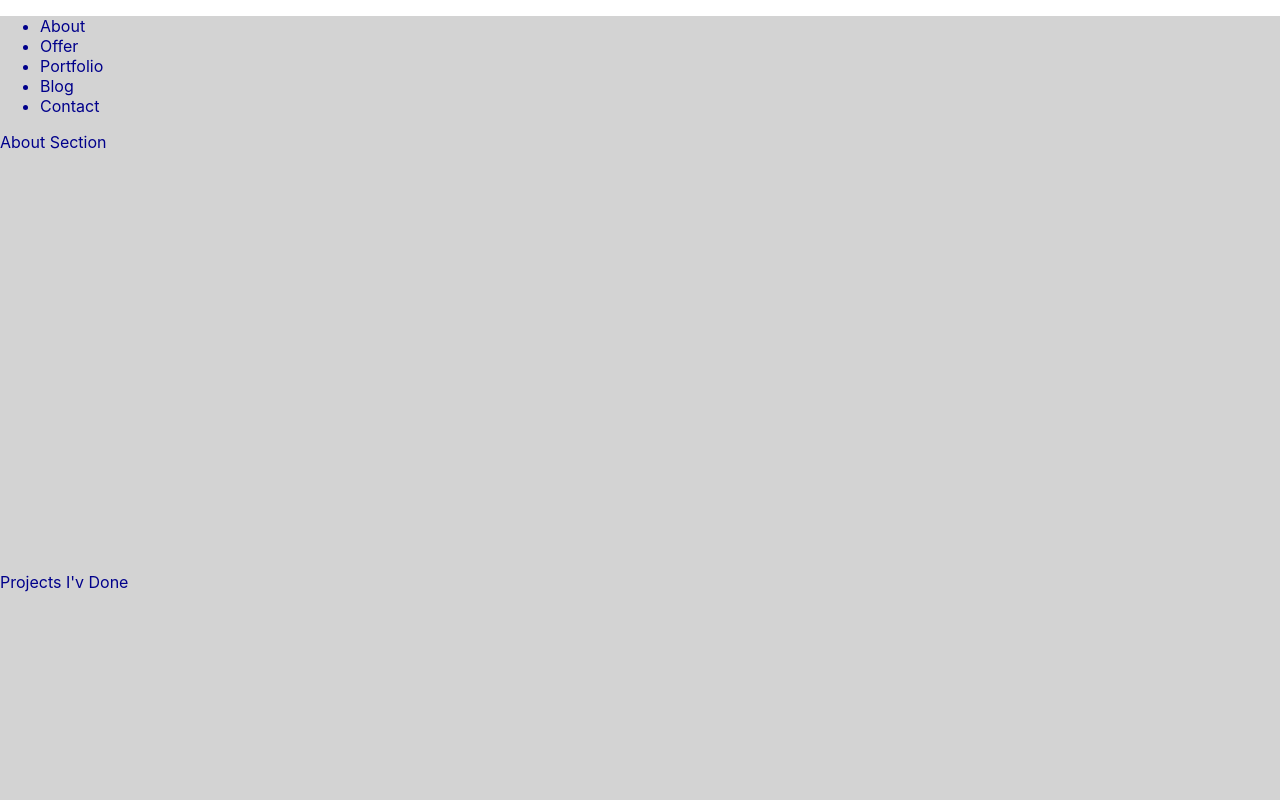
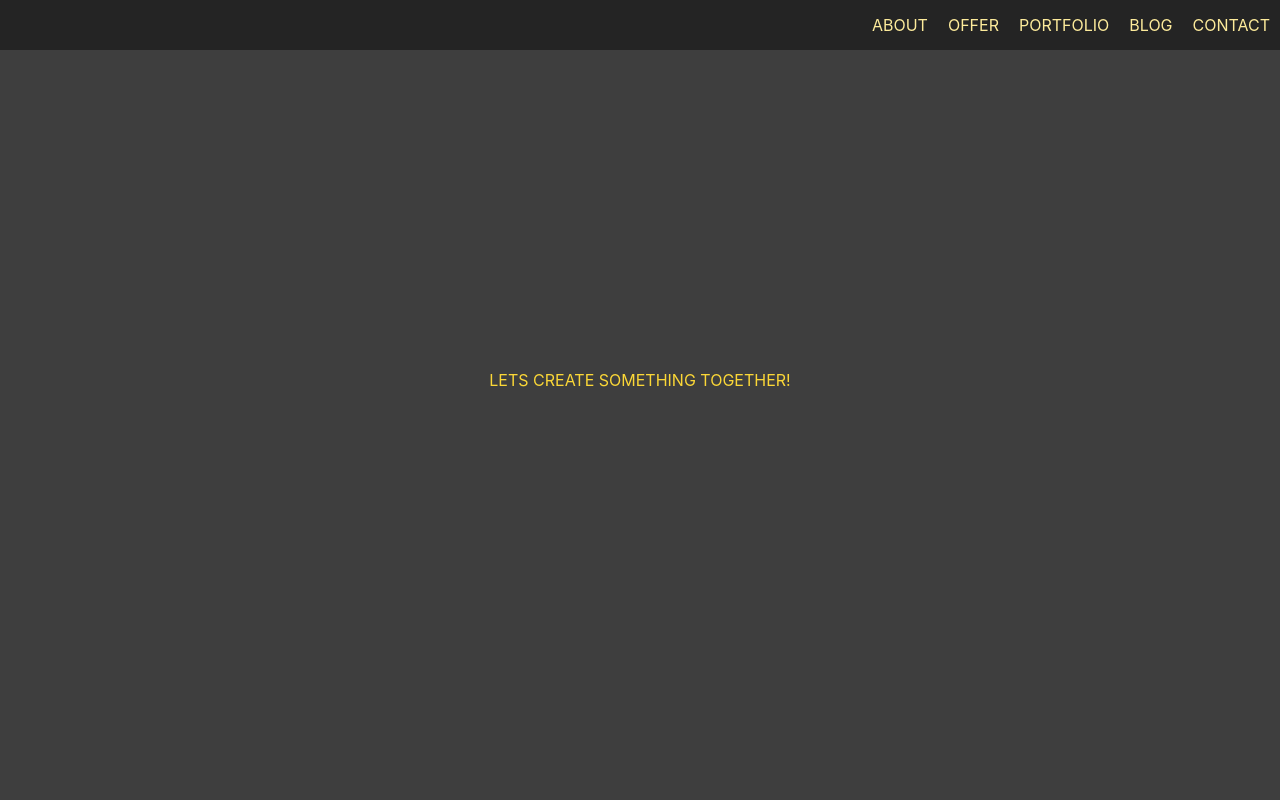
Before and after one commit to krzysztofbogusz91/krzysztof_web, a React (Create React App) app: page / in a window 1280 px wide. Shown: the top 800 px of the page. Built offline with nearby package versions, Linux system fonts and the light colour scheme.

Commit message:
Styles hero and navbar

```diff
--- a/assets/styles/colors.scss
+++ b/assets/styles/colors.scss
@@ -1,2 +1,4 @@
 $base-color: lightgrey;
 $secondary-color: darkblue;
+$navbar-main: rgb(36, 36, 36);
+$navbar-secondary: rgb(253, 235, 155);
--- a/src/components/app/App.scss
+++ b/src/components/app/App.scss
@@ -4,7 +4,6 @@
   background-color: $base-color;
   color: $secondary-color;
   .section {
-    width: 100vw;
     // TODO remove when filed with content
     height: 55vh;
   }
--- a/src/components/contact/Contact.tsx
+++ b/src/components/contact/Contact.tsx
@@ -3,7 +3,7 @@ import React, { Component } from 'react'
 export default class Contact extends Component {
     render() {
         return (
-            <div className="section">
+            <div id="contact" className="section">
                 Contact
             </div>
         )
--- a/src/components/footer/Footer.tsx
+++ b/src/components/footer/Footer.tsx
@@ -3,7 +3,7 @@ import React, { Component } from 'react'
 export default class Footer extends Component {
     render() {
         return (
-            <div className="section">
+            <div id="footer"  className="section">
                 Footer
             </div>
         )
--- a/src/components/header/Header.tsx
+++ b/src/components/header/Header.tsx
@@ -1,11 +1,13 @@
 import React, { Component } from 'react'
 import Navbar from './navbar/Navbar'
+import Hero from './hero/Hero'
 
 export default class Header extends Component {
     render() {
         return (
-            <div>
+            <div id="header">
                 <Navbar/>
+                <Hero/>
             </div>
         )
     }
--- /dev/null
+++ b/src/components/header/hero/Hero.scss
@@ -0,0 +1,16 @@
+@import 'assets/styles/colors';
+
+.hero-section{
+    display: flex;
+    justify-content: center;
+    align-items: center;
+    width: 100%;
+    height: 100vh;
+    background-color: lighten($navbar-main, 10%);
+    .hero-section__text {
+        position: relative;
+        top: -50px;
+        text-transform: uppercase;
+        color: lighten(darken($navbar-secondary, 50%), 30%);
+    }
+}
--- /dev/null
+++ b/src/components/header/hero/Hero.tsx
@@ -0,0 +1,10 @@
+import React from 'react'
+import './Hero.scss'
+
+export default function Hero() {
+        return (
+            <div className="hero-section">
+               <span className="hero-section__text"> Lets create something together! </span>
+            </div>
+        )
+}
--- a/src/components/header/navbar/Navbar.scss
+++ b/src/components/header/navbar/Navbar.scss
@@ -1,7 +1,26 @@
-.nav {
-    .nav-elements{
-        .nav-elem{
-            text-transform: capitalize;
+@import 'assets/styles/colors';
+.nav-section{
+    height: 30px;
+    .nav {
+        background-color: $navbar-main;
+        width: 100%;
+        height: 50px;
+        position: fixed;
+        display: flex;
+        justify-content: flex-end;
+        align-items: center;
+        z-index: 10;
+        .nav-elements{
+            display: flex;
+            flex-direction: row;
+            align-items: center;
+            .nav-elem{
+                padding: 5px;
+                margin: 0 5px;
+                list-style: none;
+                text-transform: uppercase;
+                color: $navbar-secondary
+            }
         }
     }
 }
--- a/src/components/header/navbar/Navbar.tsx
+++ b/src/components/header/navbar/Navbar.tsx
@@ -23,11 +23,12 @@ export default class Navbar extends Component<{}, {navbarElements: any[]}> {
                                 to={elem.name}
                                 smooth={true}
                                 duration= {500}
+                                offset={-30}
                                 >{elem.name}</Link>
                         </li>))
 
         return (
-            <div>
+            <div className="nav-section">
               <nav className="nav">
                   <ul className="nav-elements">
                     {list}
--- a/src/components/offer/Offer.tsx
+++ b/src/components/offer/Offer.tsx
@@ -3,7 +3,7 @@ import React, { Component } from 'react'
 export default class Offer extends Component {
     render() {
         return (
-            <div className="section">
+            <div id="offer"  className="section">
                 Offer
             </div>
         )
--- a/src/components/portfolio/Portfolio.tsx
+++ b/src/components/portfolio/Portfolio.tsx
@@ -3,7 +3,7 @@ import React, { Component } from 'react'
 export default class Portfolio extends Component {
     render() {
         return (
-            <div className="section">
+            <div id="portfolio"  className="section">
                 Projects I'v Done
             </div>
         )
--- a/src/index.scss
+++ b/src/index.scss
@@ -1,3 +1,7 @@
+*{
+  margin: 0;
+  padding: 0;
+}
 body {
   margin: 0;
   font-family: -apple-system, BlinkMacSystemFont, 'Segoe UI', 'Roboto', 'Oxygen',
```
